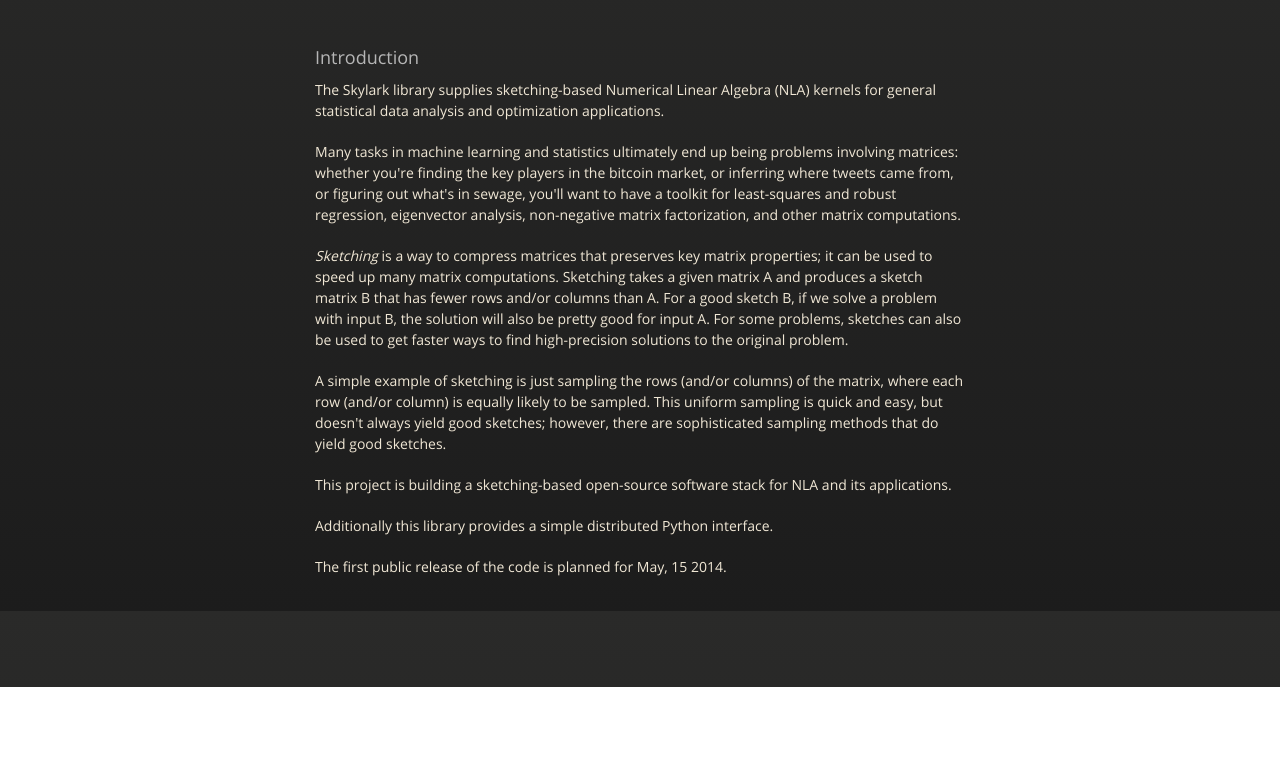
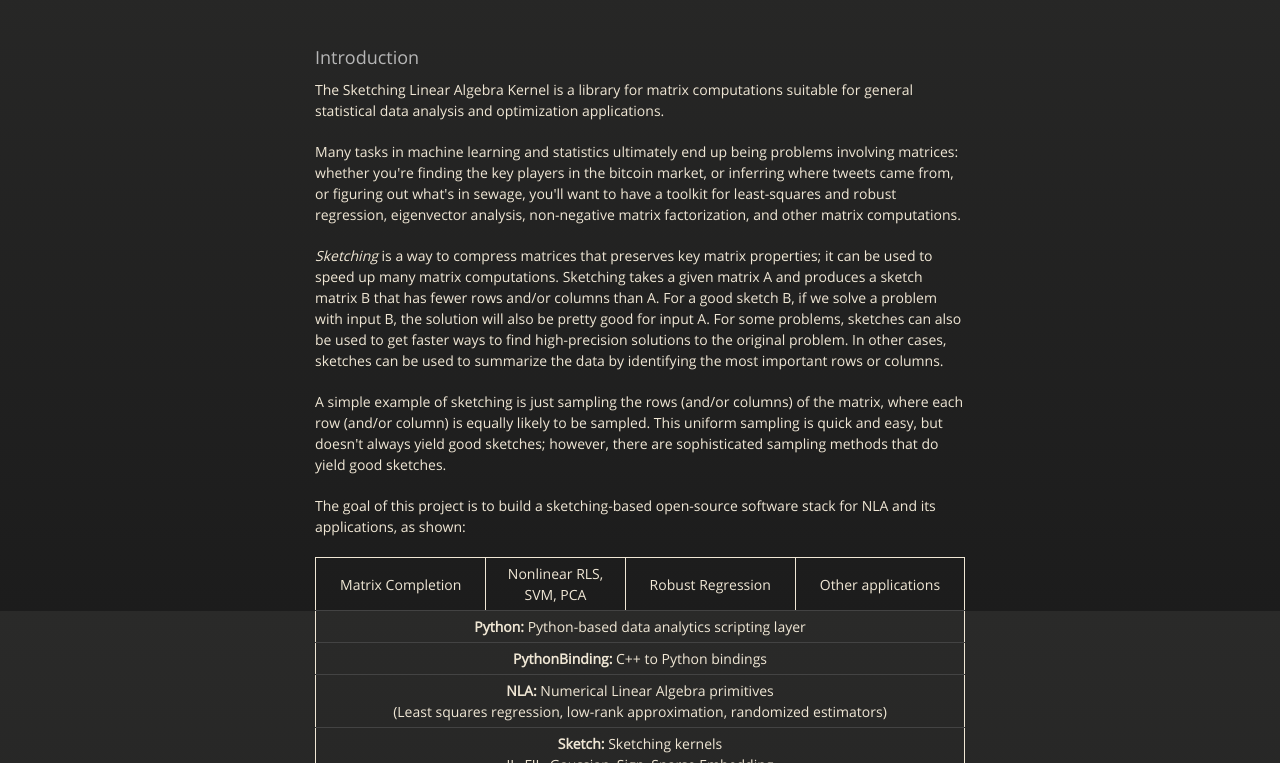
Before and after one commit to xdata-skylark/xdata-skylark.github.io, a plain HTML site: page index.html in a window 1280 px wide. Shown: the part 189-952 px from the top of the page. Before the commit the page ends 876 px from the top, so only its background shows below. Drawn offline with nearby package versions, Linux system fonts and the light colour scheme.

Commit message:
name changes, update, adding stack table

```diff
--- a/index.html
+++ b/index.html
@@ -41,8 +41,11 @@
             Introduction
         </h3>
 
-<p>The Skylark library supplies sketching-based Numerical Linear Algebra (NLA)
-kernels for general statistical data analysis and optimization applications.</p>
+
+
+<p>The Sketching Linear Algebra Kernel is a library for matrix computations
+suitable for general statistical data analysis and optimization
+applications.</p>
 
 <p>Many tasks in machine learning and statistics ultimately end up being problems
 involving matrices: whether you're finding the key players in the bitcoin market,
@@ -55,19 +58,61 @@ it can be used to speed up many matrix computations. Sketching takes a given mat
 produces a sketch matrix B that has fewer rows and/or columns than A. For a good sketch B,
 if we solve a problem with input B, the solution will also be pretty good for input A.
 For some problems, sketches can also be used to get faster ways to find high-precision
-solutions to the original problem.</p>
+solutions to the original problem.  In other cases, sketches can be used to
+summarize the data by identifying the most important rows or columns.</p>
 
 <p>A simple example of sketching is just sampling the rows (and/or columns) of the matrix,
 where each row (and/or column) is equally likely to be sampled. This uniform sampling is
 quick and easy, but doesn't always yield good sketches; however, there are sophisticated
 sampling methods that do yield good sketches.</p>
 
-<p>This project is building a sketching-based open-source software stack for NLA and its
-applications.</p>
+<p>The goal of this project is to build a sketching-based open-source software
+stack for NLA and its applications, as shown:<p>
 
-<p>Additionally this library provides a simple distributed Python interface.</p>
+<style>
+    .roundtable td {
+        border-style: solid;
+        border-width: 1px;
+        text-align: center;
+        vertical-align: middle;
+    }
+</style>
+<table class="roundtable" style="width:100%;">
+    <tbody>
+        <tr>
+            <td>Matrix Completion </td>
+            <td>Nonlinear RLS,<br/>SVM, PCA </td>
+            <td>Robust Regression </td>
+            <td>Other applications
+            </td>
+        </tr>
+        <tr>
+            <td colspan="4"><b>Python:</b>
+                Python-based data analytics scripting layer </td>
+        </tr>
+        <tr>
+            <td colspan="4"><b>PythonBinding:</b>
+                C++ to Python bindings </td>
+            </tr><tr>
+            <td colspan="4"><b>NLA:</b>
+                Numerical Linear Algebra primitives<br/>
+                (Least squares regression, low-rank approximation, randomized estimators)
+            </td>
+            </tr><tr>
+            <td colspan="4"><b>Sketch:</b>
+                Sketching kernels<br/>
+                JL, FJL, Gaussian, Sign, Sparse Embedding
+            </td>
+            </tr><tr>
+            <td colspan="4"><b>Third-Party
+                Libraries:</b><br/>
+                <tt>MPI, Elemental, BLAS, CombBLAS, FFTW, Boost</tt>
+            </td>
+        </tr>
+    </tbody>
+</table>
 
-<p>The first public release of the code is planned for May, 15 2014.</p>
+<p>The first public release of the code is planned for May 15, 2014.</p>
 
       </section>
 
```
